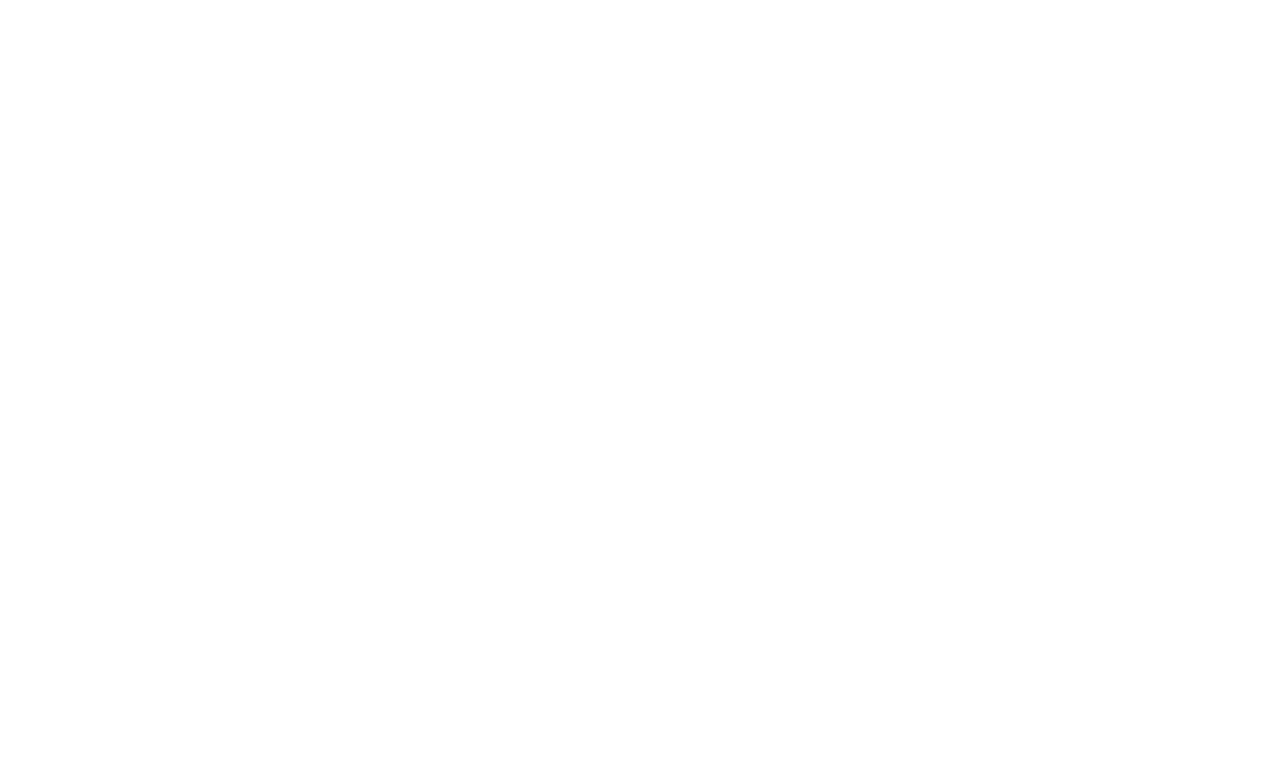
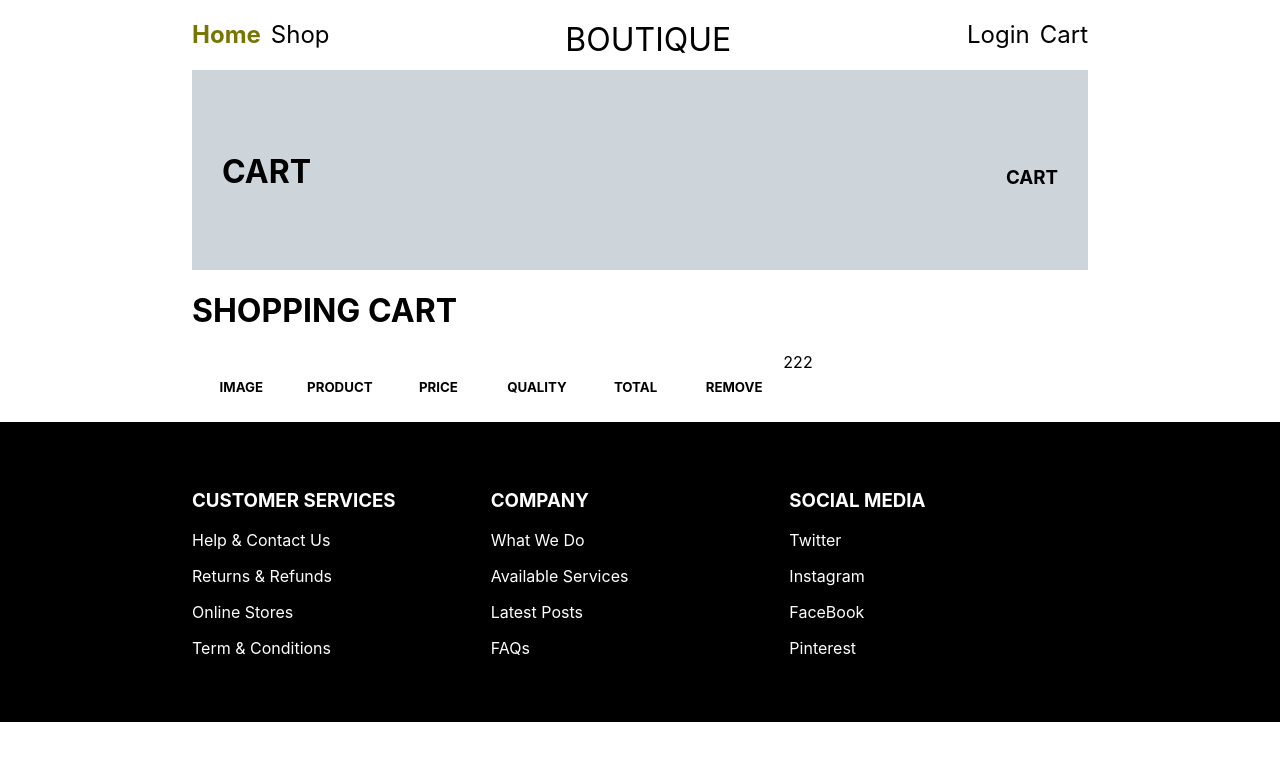
Before and after one commit to minhquangkid/React_new, a React (Create React App) app: page /cart in a window 1280 px wide. Shown: the top 760 px of the page. Built offline with nearby package versions, Linux system fonts and the light colour scheme.

Commit message:
khi dung chung 1 array

```diff
--- a/src/App.js
+++ b/src/App.js
@@ -1,6 +1,6 @@
 import logo from "./logo.svg";
 import "./App.css";
-import { Route, Switch } from "react-router-dom";
+import { Redirect, Route, Switch } from "react-router-dom";
 import HomePage from "./pages/HomePage";
 import DetailPage from "./pages/DetailPage";
 import ShopPage from "./pages/ShopPage";
@@ -10,9 +10,13 @@
 import RegisterPage from "./pages/RegisterPage";
 import Navbar from "./Navbar/Navbar";
 import Footer from "./Footer/Footer";
-import { Fragment } from "react";
+import { Fragment, useState } from "react";
+import { useSelector } from "react-redux";
+import { useParams } from "react-router-dom";
 
 function App() {
+  // const isLogin = useSelector((state) => state.login.isLogin);
+
   return (
     <Fragment>
       <div className="layout">
@@ -20,36 +24,34 @@
           <Route path="/" exact>
             <Navbar />
             <HomePage />
-            <Footer />
           </Route>
           <Route path="/shop">
             <Navbar />
             <ShopPage />
-            <Footer />
           </Route>
-          <Route path="cart">
+          <Route path="/cart">
             <Navbar />
             <CartPage />
-            <Footer />
           </Route>
           <Route path="/checkout">
             <Navbar />
             <CheckoutPage />
-            <Footer />
           </Route>
           <Route path="/detail/:id">
             <Navbar />
             <DetailPage />
-            <Footer />
           </Route>
         </Switch>
       </div>
       <Route path="/login">
         <LoginPage />
       </Route>
+
       <Route path="/register">
         <RegisterPage />
       </Route>
+
+      <Footer />
     </Fragment>
   );
 }
--- /dev/null
+++ b/src/Navbar/bannerTop.js
@@ -0,0 +1,12 @@
+import classes from "./bannerTop.module.css";
+
+const BannerTop = (props) => {
+  return (
+    <div className={classes.ban}>
+      <h1>{props.left}</h1>
+      <h3>{props.right}</h3>
+    </div>
+  );
+};
+
+export default BannerTop;
--- a/src/data/buttonQuality.js
+++ b/src/data/buttonQuality.js
@@ -3,6 +3,11 @@
 
 const ButtonQuality = (props) => {
   const [number, setNumber] = useState(1);
+
+  useEffect(() => {
+    setNumber(props.getAmout);
+  }, []);
+  // lấy giá trị bên ngoài truyền vào để cập nhật số lượng
 
   useEffect(() => {
     props.num(number);
--- a/src/data/data.js
+++ b/src/data/data.js
@@ -1,6 +1,7 @@
 import React, { useEffect, useState, useRef } from "react";
 
 export const tinhtoan = (arr) => {
+  arr = arr.toString();
   const leng = arr.length;
   let com = ",";
   let chuoi = "";
@@ -14,9 +15,13 @@
     }
     // console.log(chuoi);
   }
-  return chuoi;
+  return `${chuoi} VNĐ`;
 };
 //count % 3 là count chia 3 lấy phần dư
+
+export const total = (price, amount) => {
+  return Number(price) * Number(amount);
+};
 
 // tạo  tham số truyền vào cho custom hook là  hàm xử lý sau khi lấy được kết quả JSON API , và biến depence cho useEffect
 const useData = (handle, depence) => {
--- a/src/data/imgGroup.js
+++ b/src/data/imgGroup.js
@@ -6,7 +6,7 @@
     <Fragment>
       <img src={props.img1} alt={props.name} id={props.id} />
       <h4>{props.name}</h4>
-      <p>{`${tinhtoan(props.price)} VNĐ`}</p>
+      <p>{tinhtoan(props.price)}</p>
     </Fragment>
   );
 };
--- a/src/pages/CartPage.js
+++ b/src/pages/CartPage.js
@@ -1,7 +1,111 @@
-import React from "react";
-import { Link } from "react-router-dom";
+import React, { useEffect, useRef, useState } from "react";
+import BannerTop from "../Navbar/bannerTop";
+import classes from "./CartPage.module.css";
+import { useSelector } from "react-redux";
+import { useDispatch } from "react-redux";
+import { listCartActions } from "../store/listCart";
+import { tinhtoan, total } from "../data/data";
+import ButtonQuality from "../data/buttonQuality";
+import { isFulfilled } from "@reduxjs/toolkit";
 
 const CartPage = () => {
-  return <div></div>;
+  let theOrder = 0;
+  // có nên sài useRef ko ? khi sài phải ghi theOrder.current
+
+  const listCart = useSelector((state) => state.listCart.content);
+
+  const dispatch = useDispatch();
+
+  useEffect(() => {
+    const getMemory = JSON.parse(localStorage.getItem("cartList")) || [];
+
+    dispatch(listCartActions.add_cart(getMemory));
+  }, []);
+
+  const getOrder = (e) => {
+    // console.log(e.target.parentNode.parentNode.id);
+
+    if (e.target.parentNode.parentNode.id) {
+      theOrder = e.target.parentNode.parentNode.id;
+      console.log(theOrder);
+    } else return;
+    // nếu e.target.parentNode.parentNode.id có tồn tại (click vào đúng đối tượng có id) thì mới lấy
+  };
+
+  const getValue = (e) => {
+    // console.log(theOrder);
+    // console.log(listCart);
+    // console.log(e);
+    const gop = { order: theOrder, value: e };
+
+    dispatch(listCartActions.update_cart(gop));
+  };
+
+  // if (listCart.length !== 0) {
+  //   localStorage.setItem("cartList", JSON.stringify(listCart));
+  // }
+
+  const showList = listCart.map((item, index) => {
+    return (
+      <div
+        className={classes.list}
+        key={item._id.$oid}
+        id={index}
+        onClick={getOrder}
+      >
+        <div>
+          <img src={item.img1} alt={item.name} />
+        </div>
+        <div>
+          <h5>{item.name}</h5>
+        </div>
+        <div>
+          <p>{tinhtoan(item.price)}</p>
+        </div>
+
+        <div id={index}>
+          <ButtonQuality num={getValue} getAmout={item.amout} />
+        </div>
+
+        <div>{tinhtoan(total(item.price, item.amout))}</div>
+        <div>
+          <h5>REMOVE</h5>
+        </div>
+      </div>
+    );
+  });
+
+  return (
+    <div>
+      <BannerTop left={"CART"} right={"CART"} />
+      <h1 style={{ textAlign: "left" }}>SHOPPING CART</h1>
+      <div className={classes.frame}>
+        <div className={classes.left}>
+          <div className={classes.list}>
+            <div>
+              <h5>IMAGE</h5>
+            </div>
+            <div>
+              <h5>PRODUCT</h5>
+            </div>
+            <div>
+              <h5>PRICE</h5>
+            </div>
+            <div>
+              <h5>QUALITY</h5>
+            </div>
+            <div>
+              <h5>TOTAL</h5>
+            </div>
+            <div>
+              <h5>REMOVE</h5>
+            </div>
+          </div>
+          {showList}
+        </div>
+        <div className={classes.right}>222</div>
+      </div>
+    </div>
+  );
 };
 export default CartPage;
--- /dev/null
+++ b/src/pages/CartPage.module.css
@@ -0,0 +1,20 @@
+.frame {
+  display: flex;
+}
+.left {
+  width: 66%;
+  height: auto;
+}
+.list {
+  display: flex;
+  width: 100%;
+}
+.list > div {
+  width: 100%;
+  padding: 5px;
+}
+.right {
+  width: 34%;
+  height: auto;
+  text-align: left;
+}
--- a/src/pages/DetailPage.js
+++ b/src/pages/DetailPage.js
@@ -75,7 +75,7 @@
           <div className={classes.adjust}>
             <span>QUANTITY </span>
             <span>
-              <ButtonQuality num={getValue} />
+              <ButtonQuality num={getValue} getAmout={1} />
             </span>
             <span className={classes.btn} onClick={submitHandle}>
               Add to Cart
--- a/src/pages/ShopPage.js
+++ b/src/pages/ShopPage.js
@@ -1,12 +1,13 @@
 import React from "react";
 import { Link } from "react-router-dom";
-import BannerShop from "../shopPage/bannerShop";
+import BannerTop from "../Navbar/bannerTop";
+
 import Middle from "../shopPage/middle";
 
 const ShopPage = () => {
   return (
     <div>
-      {/* <BannerShop /> */}
+      <BannerTop left={"Shop"} right={"Shop"} />
       <Middle />
     </div>
   );
--- a/src/shopPage/bannerShop.js
+++ /dev/null
@@ -1,12 +0,0 @@
-import classes from "./bannerShop.module.css";
-
-const BannerShop = () => {
-  return (
-    <div className={classes.ban}>
-      <h1>SHOP</h1>
-      <h3>SHOP</h3>
-    </div>
-  );
-};
-
-export default BannerShop;
--- a/src/store/listCart.js
+++ b/src/store/listCart.js
@@ -2,7 +2,7 @@
 
 const initialListCart = {
   content: [],
-  //   isShow: false,
+  // listAmount: [],
 };
 
 // các thuộc tính name, initialState, reducers là có sẵn trong createSlice
@@ -15,8 +15,9 @@
       //   state.isShow = true;
     },
     update_cart(state, action) {
-      state.content = action.payload;
-      //   state.isShow = true;
+      if (state.content.length !== 0) {
+        state.content[action.payload.order].amout = action.payload.value;
+      }
     },
     delete_cart(state, action) {
       state.content = action.payload;
```
Also changed, not shown: src/Navbar/bannerTop.module.css (renamed from src/shopPage/bannerShop.module.css).
